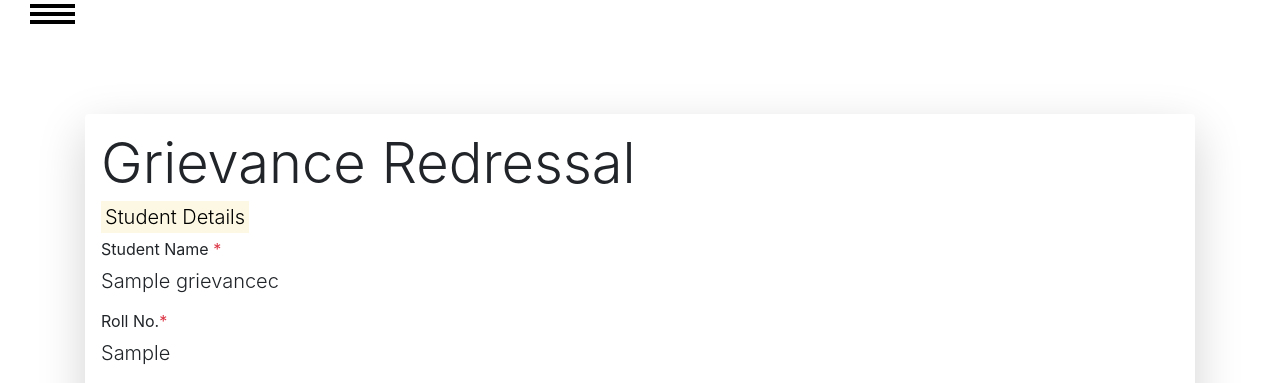
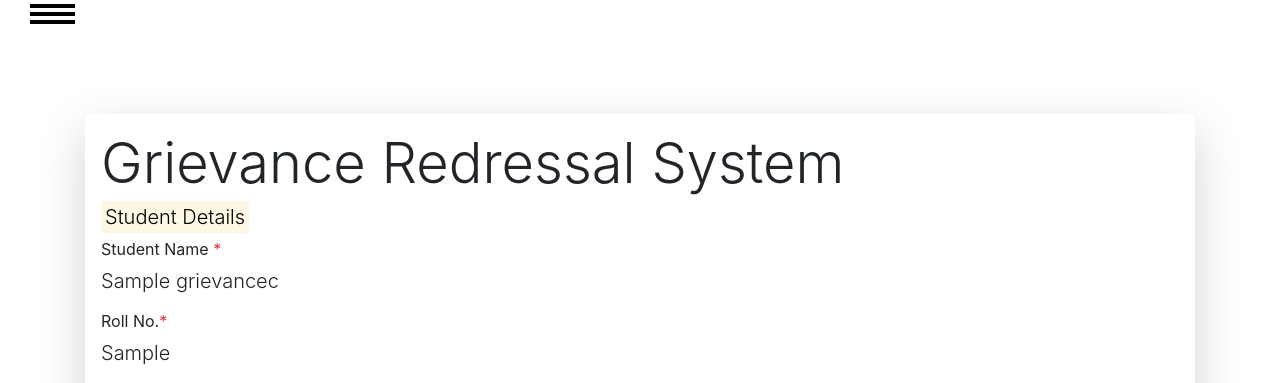
Before and after one commit to aayushi1499/Repo-Test, a PHP site: page /views/grievancepagestudent.php?id=1 in a window 1280 px wide. Shown: the part 56-439 px from the top of the page. Run offline with PHP 8.4, Linux system fonts and the light colour scheme; the visitor is signed in with stand-in values (Sample User, id 1); tables that the repository leaves empty hold one stand-in row (values such as "Sample post"); some libraries are stand-ins or nearby versions.

Commit message:
Updated views/grievancepagestudent.php

```diff
--- a/views/grievancepagestudent.php
+++ b/views/grievancepagestudent.php
@@ -71,7 +71,7 @@ $sql = "SELECT * FROM grievancec WHERE id=$case_id";
 
              <div class="bx">
                <div class="shadow-lg p-3 mb-5 bg-white rounded">
-                 <h1 class="display-4">Grievance Redressal</h1>
+                 <h1 class="display-4">Grievance Redressal System</h1>
                   <h1 class="lead"> <mark>Student Details</mark></h1>
                   <div class="row">
                     <div class="col-lg-6 col-sm-12">
@@ -139,8 +139,8 @@ $sql = "SELECT * FROM grievancec WHERE id=$case_id";
 <script type="text/javascript">
     /* Set the width of the side navigation to 250px and the left margin of the page content to 250px */
         function openNav() {
-          document.getElementById("mySidenav").style.width = "150px";
-          document.getElementById("main").style.marginLeft = "250px";
+          document.getElementById("mySidenav").style.width = "200px";
+          document.getElementById("main").style.marginLeft = "270px";
         }
 
         /* Set the width of the side navigation to 0 and the left margin of the page content to 0 */
```
